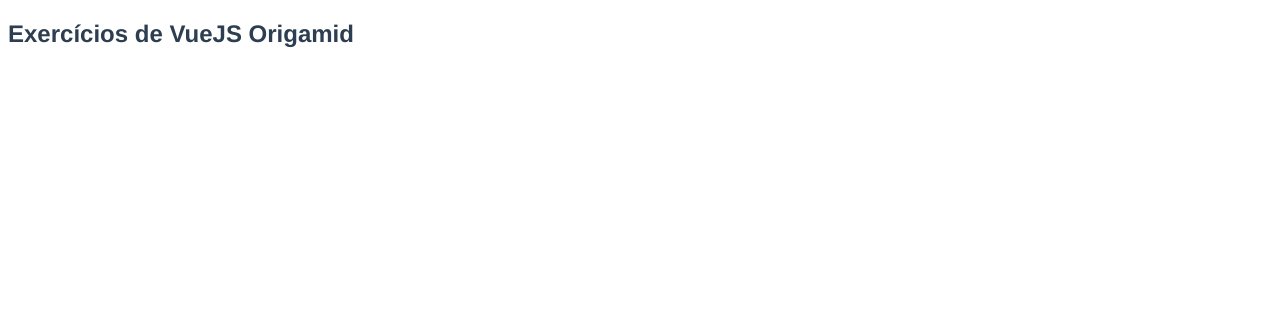
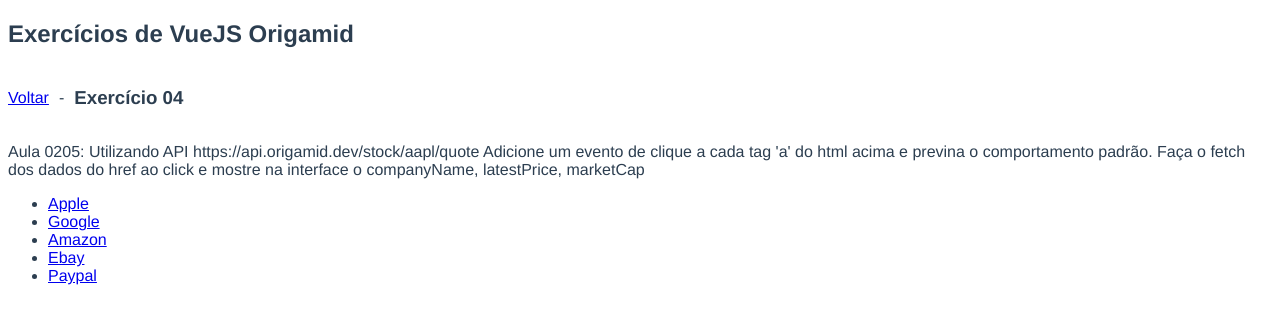
Before and after one commit to owarleysouza/study-vue-exercises, a Vue app: page /exercise-04 in a window 1280 px wide. Shown: the top 324 px of the page. Built offline with nearby package versions, Linux system fonts and the light colour scheme.

Commit message:
exercise 04 using event and href done

```diff
--- a/src/router/index.js
+++ b/src/router/index.js
@@ -25,6 +25,11 @@
     name: "Exercise03",
     component: () => import("../views/Exercise03.vue"),
   },
+  {
+    path: "/exercise-04",
+    name: "Exercise04",
+    component: () => import("../views/Exercise04.vue"),
+  },
 ];
 
 const router = new VueRouter({
--- /dev/null
+++ b/src/views/Exercise04.vue
@@ -0,0 +1,80 @@
+<template>
+  <div>
+    <div class="flex">
+      <router-link to="/">Voltar</router-link>
+      <span>-</span>
+      <h3>Exercício 04</h3>
+    </div>
+    <p>Aula 0205: Utilizando API
+      https://api.origamid.dev/stock/aapl/quote
+
+      Adicione um evento de clique a cada tag 'a' do html
+      acima e previna o comportamento padrão.
+
+      Faça o fetch dos dados do href ao click e mostre na
+      interface o companyName, latestPrice, marketCap</p>
+
+    <ul>
+      <li><a
+          @click.prevent="loadStock"
+          href="https://api.origamid.dev/stock/aapl/quote"
+        >Apple</a></li>
+      <li><a
+          @click.prevent="loadStock"
+          href="https://api.origamid.dev/stock/googl/quote"
+        >Google</a></li>
+      <li><a
+          @click.prevent="loadStock"
+          href="https://api.origamid.dev/stock/amzn/quote"
+        >Amazon</a></li>
+      <li><a
+          @click.prevent="loadStock"
+          href="https://api.origamid.dev/stock/ebay/quote"
+        >Ebay</a></li>
+      <li><a
+          @click.prevent="loadStock"
+          href="https://api.origamid.dev/stock/pypl/quote"
+        >Paypal</a></li>
+    </ul>
+
+    <div v-if="Object.keys(acao).length !== 0">
+      <h4>Último Preço: {{acao.latestPrice}}</h4>
+      <h4>Valor de Mercado: {{acao.marketCap}}</h4>
+      <h4>Nome da Empresa: {{acao.companyName}}</h4>
+    </div>
+  </div>
+</template>
+
+<script>
+import axios from "axios";
+
+export default {
+  name: "Exercise04",
+  data: () => ({
+    acao: {},
+  }),
+  methods: {
+    loadStock(event) {
+      let url = event.target.href;
+      axios.get(url).then((response) => {
+        this.acao = response.data;
+      });
+    },
+  },
+};
+</script>
+
+<style lang="scss" scoped>
+.flex {
+  display: flex;
+  flex-direction: row;
+  align-items: center;
+  gap: 10px;
+}
+.red {
+  color: red;
+}
+.green {
+  color: green;
+}
+</style>
--- a/src/views/Home.vue
+++ b/src/views/Home.vue
@@ -10,6 +10,9 @@
       <li>
         <router-link to="/exercise-03">Exercício 03</router-link>
       </li>
+      <li>
+        <router-link to="/exercise-04">Exercício 04</router-link>
+      </li>
     </ul>
   </div>
 </template>
```
